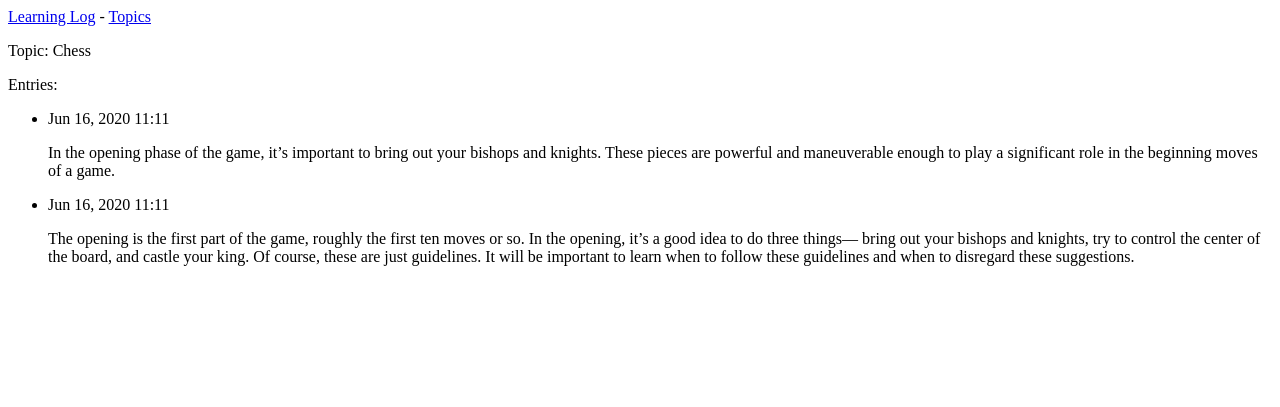
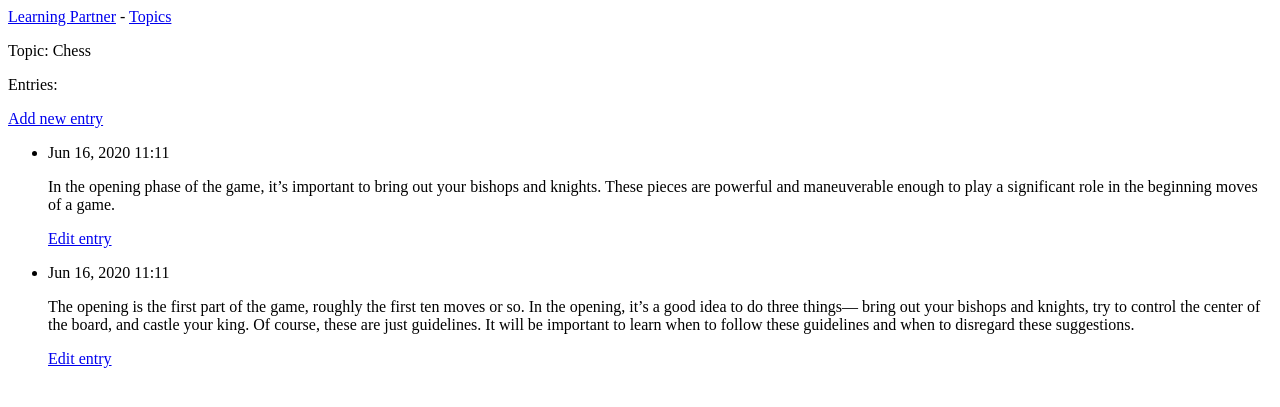
Before and after one commit to namank11/learning-partner, a Django app: page /topics/1/ in a window 1280 px wide. Shown: the top 407 px of the page. Run offline with Django 3.2, Linux system fonts and the light colour scheme; data comes from the database, SQL or seed files in the repository.

Commit message:
3 More templates added with functionalities

```diff
--- a/learning_partners/templates/learning_partners/base.html
+++ b/learning_partners/templates/learning_partners/base.html
@@ -1,5 +1,5 @@
 <p>
-<a href="{% url 'learning_partners:index' %}">Learning Log</a> -
+<a href="{% url 'learning_partners:index' %}">Learning Partner</a> -
     <a href="{% url 'learning_partners:topics' %}">Topics</a>
 </p>
 {% block content %}
--- a/learning_partners/templates/learning_partners/topic.html
+++ b/learning_partners/templates/learning_partners/topic.html
@@ -2,11 +2,17 @@
 {% block content %}
 <p>Topic: {{ topic }}</p>
  <p>Entries:</p>
+ <p>
+ <a href="{% url 'learning_partners:new_entry' topic.id %}">Add new entry</a>
+ </p>
 <ul>
 {% for entry in entries %}
  <li>
 <p>{{ entry.date_added|date:'M d, Y H:i' }}</p>
 <p>{{ entry.text|linebreaks }}</p>
+  <p>
+ <a href="{% url 'learning_partners:edit_entry' entry.id %}">Edit entry</a>
+ </p>
  </li>
 {% empty %}
  <li>There are no entries for this topic yet.</li>
--- a/learning_partners/templates/learning_partners/topics.html
+++ b/learning_partners/templates/learning_partners/topics.html
@@ -10,4 +10,5 @@
     <li>No topics have been added yet.</li>
 {% endfor %}
 </ul>
+<a href="{% url 'learning_partners:new_topic' %}">Add a new topic</a>
 {% endblock content %}
--- a/learning_partners/urls.py
+++ b/learning_partners/urls.py
@@ -9,4 +9,7 @@ urlpatterns = [
     path('', views.index, name='index'),
     path('/topics', views.topics, name='topics'),
     path('topics/<int:topic_id>/', views.topic, name='topic'),
+    path('new_topic/', views.new_topic, name='new_topic'),
+    path('new_entry/<int:topic_id>/', views.new_entry, name='new_entry'),
+    path('edit_entry/<int:entry_id>/', views.edit_entry, name='edit_entry'),
 ]
--- a/learning_partners/views.py
+++ b/learning_partners/views.py
@@ -1,5 +1,6 @@
-from django.shortcuts import render
-from .models import Topic
+from django.shortcuts import render, redirect
+from .models import Topic, Entry
+from .forms import TopicForm, EntryForm
 
 
 # Create your views here.
@@ -18,3 +19,44 @@ def topic(request, topic_id):
     entries = topic.entry_set.order_by('-date_added')
     context = {'topic': topic, 'entries': entries}
     return render(request, 'learning_partners/topic.html', context)
+
+
+def new_topic(request):
+    if request.method != 'POST':
+        form = TopicForm()
+    else:
+        form = TopicForm(data=request.POST)
+        if form.is_valid():
+            form.save()
+            return redirect('learning_partners:topics')
+    context = {'form': form}
+    return render(request, 'learning_partners/new_topic.html', context)
+
+
+def new_entry(request, topic_id):
+    topic = Topic.objects.get(id=topic_id)
+    if request.method != 'POST':
+        form = EntryForm()
+    else:
+        form = EntryForm(data=request.POST)
+        if form.is_valid():
+            new_entry = form.save(commit=False)
+            new_entry.topic = topic
+            new_entry.save()
+            return redirect('learning_partners:topic', topic_id=topic_id)
+    context = {'topic': topic, 'form': form}
+    return render(request, 'learning_partners/new_entry.html', context)
+
+
+def edit_entry(request, entry_id):
+    entry = Entry.objects.get(id=entry_id)
+    topic = entry.topic
+    if request.method != 'POST':
+        form = EntryForm(instance=entry)
+    else:
+        form = EntryForm(instance=entry, data=request.POST)
+        if form.is_valid():
+            form.save()
+            return redirect('learning_partners:topic', topic_id=topic.id)
+    context = {'entry': entry, 'topic': topic, 'form': form}
+    return render(request, 'learning_partners/edit_entry.html', context)
```
Also changed, not shown: learning_partners/forms.py (added, +17 -0 lines), learning_partners/templates/learning_partners/edit_entry.html (added, +12 -0 lines), learning_partners/templates/learning_partners/new_entry.html (added, +12 -0 lines), learning_partners/templates/learning_partners/new_topic.html (added, +11 -0 lines).
